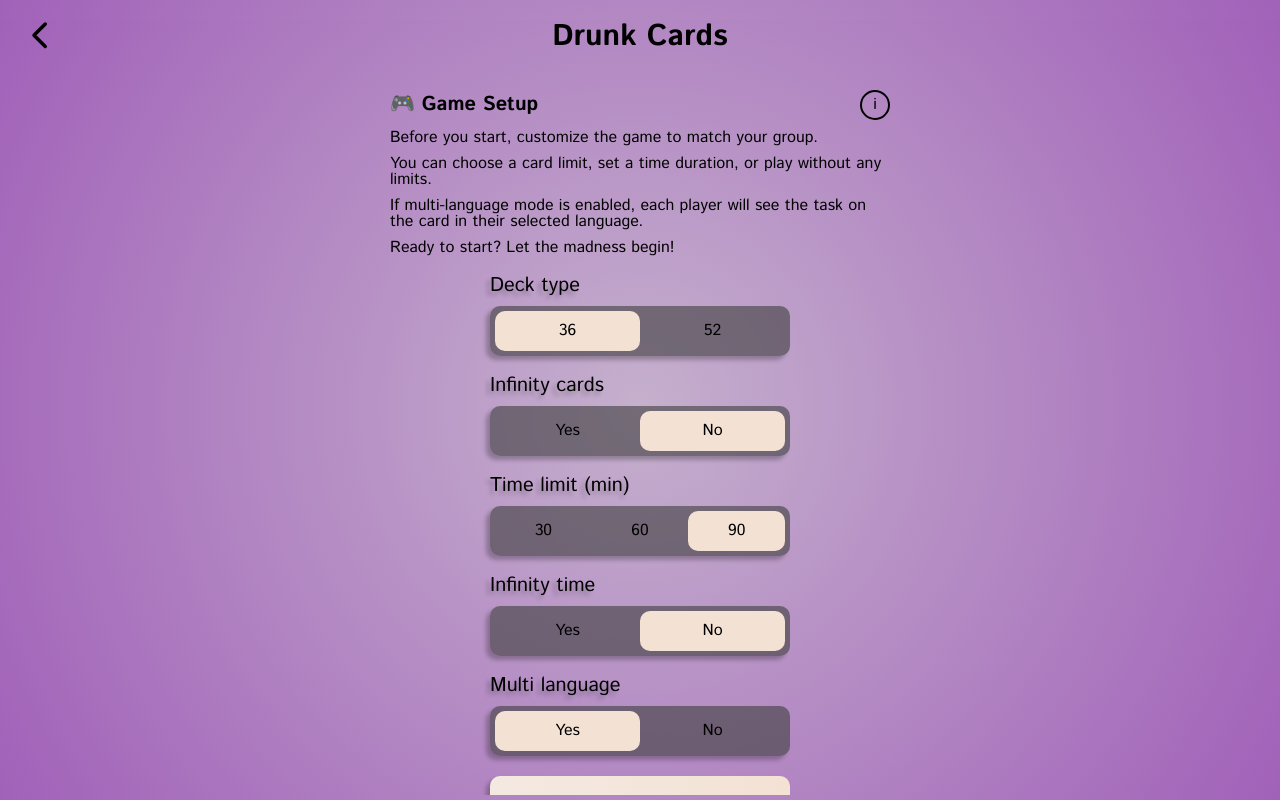
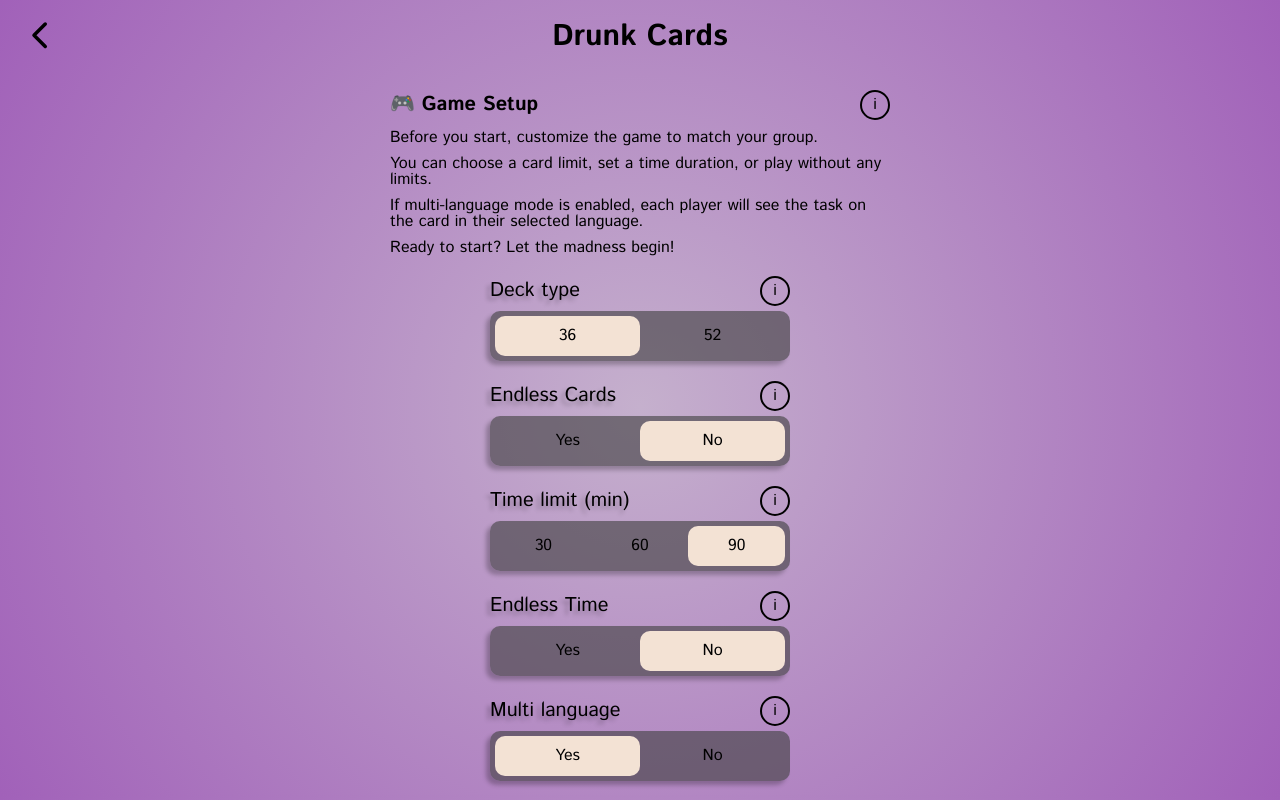
Before and after one commit to dranchukroma/drunkCards, a React (Vite) app: page /setup in a window 1280 px wide. Built offline with nearby package versions, Linux system fonts and the light colour scheme; a web font is replaced by a local one.

Commit message:
Added tooltips for all views

```diff
--- a/src/screens/GameSetup/GameSetup.styled.ts
+++ b/src/screens/GameSetup/GameSetup.styled.ts
@@ -37,13 +37,21 @@ export const Description = styled.p`
 export const ToggleLabel = styled.p<{ $shadows: string }>`
   font-size: ${theme.fontSize.mediumParagraf};
   text-shadow: ${({ $shadows }) => $shadows};
-  margin-bottom: 10px;
 `;
 
 export const ToggleGroupContainer = styled.div`
   margin: 0 auto;
 `;
 
+export const ToggleInfoContainer = styled.div`
+  display: flex;
+  justify-content: space-between;
+  align-items: center;
+  max-width: 300px;
+  width: 100%;
+  margin-bottom: 5px;
+`;
+
 export const PlayButton = styled(MenuButton)`
   font-size: ${theme.fontSize.mediumParagraf};
   width: 300px;
--- a/src/screens/GameSetup/index.tsx
+++ b/src/screens/GameSetup/index.tsx
@@ -1,5 +1,5 @@
 import { useLanguage } from "@providers/LanguageProvider";
-import { Description, InfoContainer, PlayButton, SetUpWrapper, Title, TitleWrapper, ToggleGroupContainer, ToggleLabel } from "./GameSetup.styled";
+import { Description, InfoContainer, PlayButton, SetUpWrapper, Title, TitleWrapper, ToggleGroupContainer, ToggleInfoContainer, ToggleLabel } from "./GameSetup.styled";
 import { useNativeArrow } from "@providers/NativeArrowProvider";
 import { useEffect, useMemo } from "react";
 import { useNavigate } from "react-router-dom";
@@ -37,9 +37,15 @@ export function GameSetup() {
                 {translations.setup.paragraphs.map((p, i) => <Description key={i}>{p}</Description>)}
             </InfoContainer>
             <ToggleGroupContainer>
+                <ToggleInfoContainer>
                     <ToggleLabel $shadows={style.appTheme.textShadow}>
                         {translations.settings.cardLimit}
                     </ToggleLabel>
+                    <Tooltip
+                        color={style.appTheme.fontColor}
+                        onClick={() => toast.info(translations.settings.cardLimitTooltip)}
+                    />
+                </ToggleInfoContainer>
                 <ToggleButton
                     options={toggleOptions.cardLimit}
                     defaultOption={game.limitCards}
@@ -47,9 +53,16 @@ export function GameSetup() {
                 />
             </ToggleGroupContainer>
             <ToggleGroupContainer>
+                <ToggleInfoContainer>
                     <ToggleLabel $shadows={style.appTheme.textShadow}>
-                    {"Infinity cards"}
+                        {translations.settings.infinityCards}
                     </ToggleLabel>
+                    <Tooltip
+                        color={style.appTheme.fontColor}
+                        onClick={() => toast.info(translations.settings.infinityCardsTooltip)}
+                    />
+                </ToggleInfoContainer>
+
                 <ToggleButton
                     options={toggleOptions.booleanOptions}
                     defaultOption={game.infinityCards}
@@ -57,9 +70,16 @@ export function GameSetup() {
                 />
             </ToggleGroupContainer>
             <ToggleGroupContainer>
+                <ToggleInfoContainer>
                     <ToggleLabel $shadows={style.appTheme.textShadow}>
                         {translations.settings.limitTime}
                     </ToggleLabel>
+                    <Tooltip
+                        color={style.appTheme.fontColor}
+                        onClick={() => toast.info(translations.settings.limitTimeTooltip)}
+                    />
+                </ToggleInfoContainer>
+
                 <ToggleButton
                     options={toggleOptions.timeLimit}
                     defaultOption={game.limitTime}
@@ -67,9 +87,16 @@ export function GameSetup() {
                 />
             </ToggleGroupContainer>
             <ToggleGroupContainer>
+                <ToggleInfoContainer>
                     <ToggleLabel $shadows={style.appTheme.textShadow}>
-                    {"Infinity time"}
+                        {translations.settings.infinityTime}
                     </ToggleLabel>
+                    <Tooltip
+                        color={style.appTheme.fontColor}
+                        onClick={() => toast.info(translations.settings.infinityTimeTooltip)}
+                    />
+                </ToggleInfoContainer>
+
                 <ToggleButton
                     options={toggleOptions.booleanOptions}
                     defaultOption={game.infinityTime}
@@ -77,9 +104,16 @@ export function GameSetup() {
                 />
             </ToggleGroupContainer>
             <ToggleGroupContainer>
+                <ToggleInfoContainer>
                     <ToggleLabel $shadows={style.appTheme.textShadow}>
                         {translations.settings.multiLanguage}
                     </ToggleLabel>
+                    <Tooltip
+                        color={style.appTheme.fontColor}
+                        onClick={() => toast.info(translations.settings.multiLanguageTooltip)}
+                    />
+                </ToggleInfoContainer>
+
                 <ToggleButton
                     options={toggleOptions.booleanOptions}
                     defaultOption={language.multiLanguage}
--- a/src/screens/Settings/Settings.styled.ts
+++ b/src/screens/Settings/Settings.styled.ts
@@ -26,7 +26,7 @@ export const InfoWrapper = styled.div`
   align-items: center;
   max-width: 300px;
   width: 100%;
-  margin-bottom: 10px;
+  margin-bottom: 5px;
 `;
 
 export const ToggleLabel = styled.p<{ color: string; $shadows: string }>`
```
Lines whose indentation alone changed are shown as unchanged.
